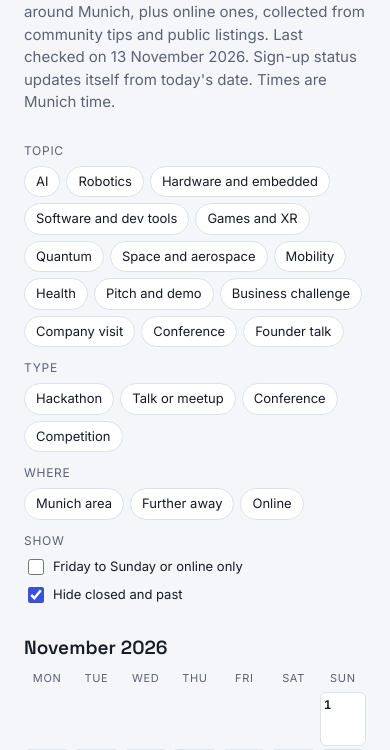
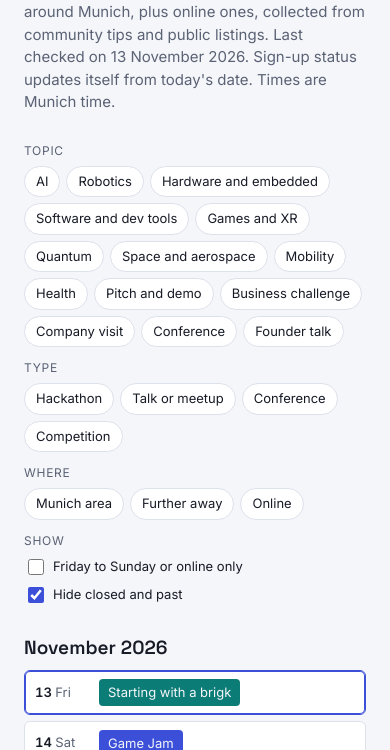
Before and after one commit to nrysho/munich-hackathon-calendar, a plain HTML site: page index.html in a window 390 px wide. Shown: the part 94-844 px from the top of the page. Drawn offline with Linux system fonts and the light colour scheme.

Commit message:
Show event names in the calendar on phones
At phone width the month grid shrank events to unlabeled bars. Lay the
days with events out as rows with readable names instead.

Co-Authored-By: Claude Fable 5.2 <noreply@anthropic.com>

```diff
--- a/index.html
+++ b/index.html
@@ -68,6 +68,7 @@ header p { max-width: 68ch; }
 .day.today { border-color: var(--accent); box-shadow: inset 0 0 0 1px var(--accent); }
 .day.work .num { color: var(--muted); }
 .num { font-size: 12px; font-variant-numeric: tabular-nums; font-weight: 600; }
+.wd { display: none; }
 .cal button { font: inherit; font-size: 11px; line-height: 1.25; text-align: left; border: 0; border-radius: 4px; padding: 2px 4px;
   cursor: pointer; color: var(--bg); background: var(--tc); overflow-wrap: anywhere; }
 .cal button.dim { background: transparent; color: var(--off); box-shadow: inset 0 0 0 1px var(--line); text-decoration: line-through; }
@@ -98,8 +99,12 @@ footer { font-size: 13px; color: var(--muted); max-width: 80ch; display: flex; f
 @media (max-width: 560px) {
   h1 { font-size: 25px; }
   .ev { grid-template-columns: minmax(0, 1fr); }
-  .day { min-height: 54px; padding: 3px; }
-  .cal button { font-size: 0; padding: 0; width: 100%; height: 12px; }
+  .cal { grid-template-columns: minmax(0, 1fr); gap: 6px; }
+  .dow, .day.blank, .day:not(.has) { display: none; }
+  .day { min-height: 0; padding: 8px 10px; flex-direction: row; flex-wrap: wrap; align-items: center; gap: 6px; }
+  .num { flex: none; width: 58px; font-size: 13px; }
+  .wd { display: inline; font-weight: 400; color: var(--muted); }
+  .cal button { font-size: 13px; padding: 5px 9px; }
   .flabel { width: 100%; }
 }
 @media (prefers-reduced-motion: no-preference) { .ev { transition: box-shadow .25s, border-color .25s; } }
@@ -223,7 +228,7 @@ function renderMonths(list) {
     for (let d = 1; d <= n; d++) {
       const key = y + "-" + pad(m + 1) + "-" + pad(d);
       const wd = new Date(y, m, d).getDay();
-      html += '<div class="day' + (key === TODAY ? " today" : "") + '"><span class="num">' + d + "</span>";
+      html += '<div class="day' + (key === TODAY ? " today" : "") + (byDay[key] ? " has" : "") + '"><span class="num">' + d + '<span class="wd"> ' + DOW[wd] + "</span></span>";
       for (const e of byDay[key] || [])
         html += '<button type="button" class="t-' + e.type + (isDead(e) ? " dim" : "") + '" data-go="' + e.id + '" aria-label="' +
           esc(e.title) + '" title="' + esc(e.title) + '">' + esc(e.short || e.title) + "</button>";
```
